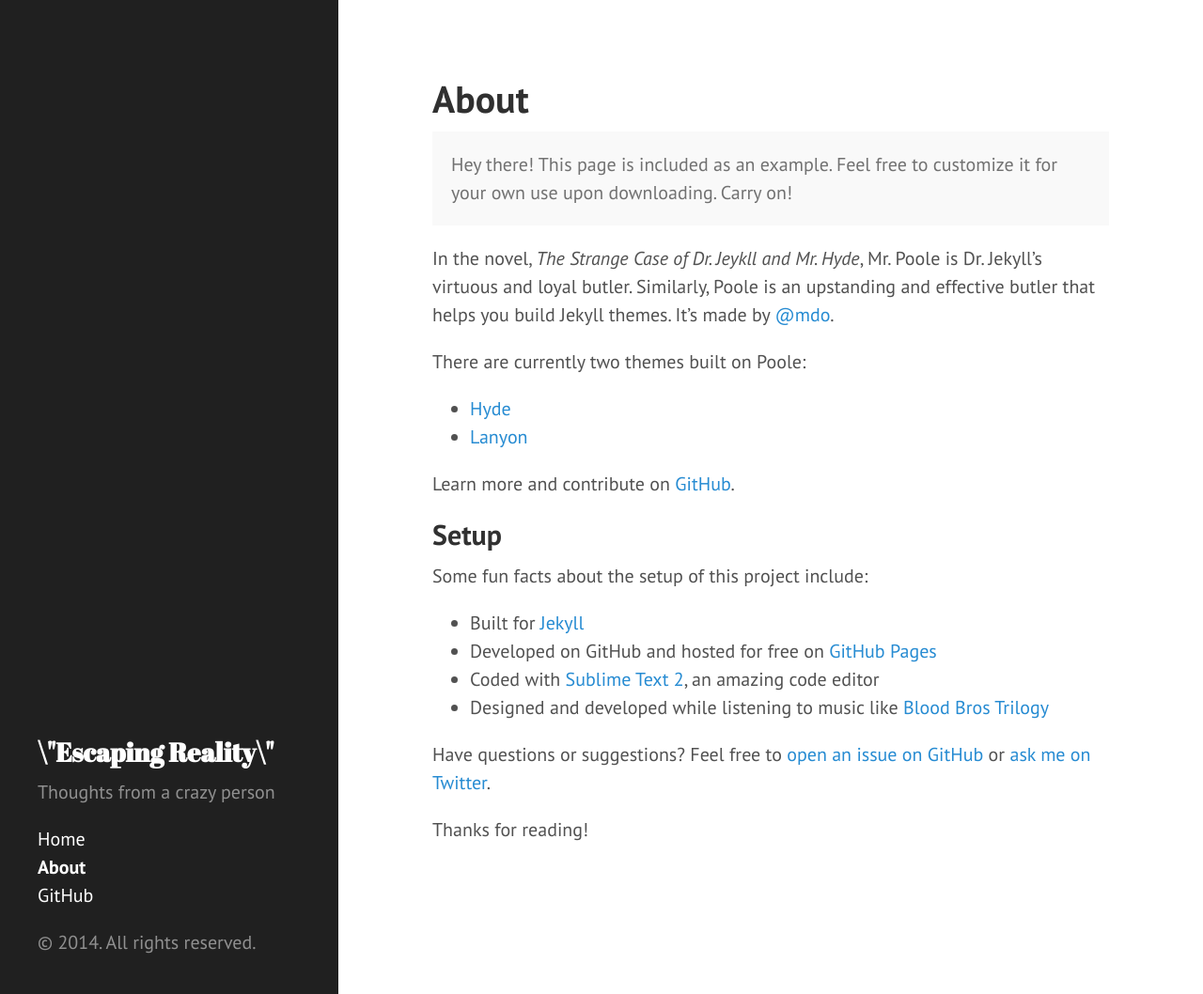
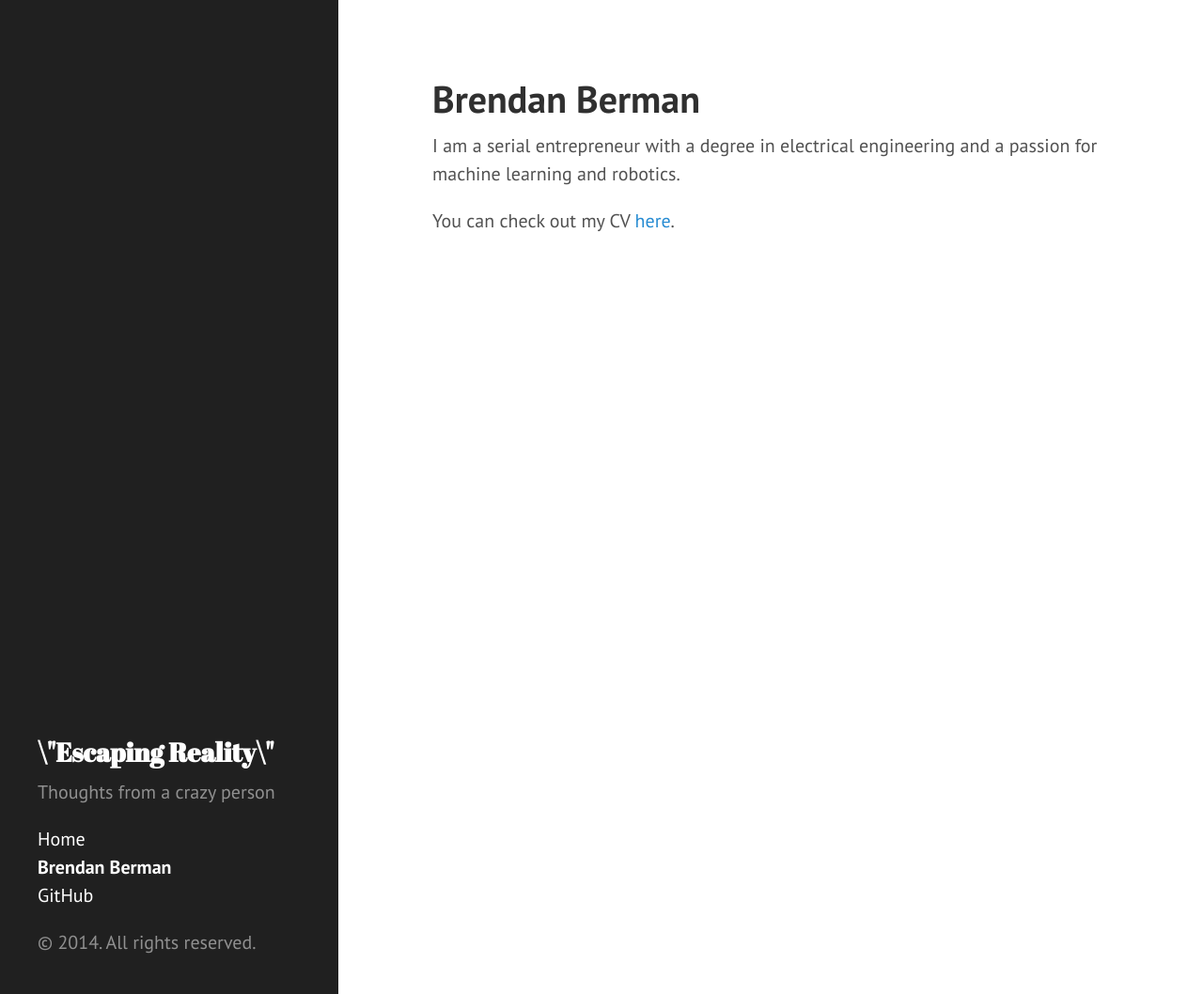
Before and after one commit to pcflmb/pcflmb.github.io, a Jekyll site: the page built from about.md, in a window 1280 px wide and 1058 px high. Shown: the whole window at 94% size. Built offline with Jekyll 4.4.1, drawn with Linux system fonts in a browser that asks for light colours; Markdown is read by kramdown in place of the engine named in the settings.

Commit message:
updated about me page

```diff
--- a/about.md
+++ b/about.md
@@ -1,30 +1,8 @@
 ---
 layout: page
-title: About
+title: Brendan Berman
 ---
 
-<p class="message">
-  Hey there! This page is included as an example. Feel free to customize it for your own use upon downloading. Carry on!
-</p>
+I am a serial entrepreneur with a degree in electrical engineering and a passion for machine learning and robotics.
 
-In the novel, *The Strange Case of Dr. Jeykll and Mr. Hyde*, Mr. Poole is Dr. Jekyll's virtuous and loyal butler. Similarly, Poole is an upstanding and effective butler that helps you build Jekyll themes. It's made by [@mdo](https://twitter.com/mdo).
-
-There are currently two themes built on Poole:
-
-* [Hyde](http://hyde.getpoole.com)
-* [Lanyon](http://lanyon.getpoole.com)
-
-Learn more and contribute on [GitHub](https://github.com/poole).
-
-## Setup
-
-Some fun facts about the setup of this project include:
-
-* Built for [Jekyll](http://jekyllrb.com)
-* Developed on GitHub and hosted for free on [GitHub Pages](https://pages.github.com)
-* Coded with [Sublime Text 2](http://sublimetext.org), an amazing code editor
-* Designed and developed while listening to music like [Blood Bros Trilogy](https://soundcloud.com/maddecent/sets/blood-bros-series)
-
-Have questions or suggestions? Feel free to [open an issue on GitHub](https://github.com/poole/issues/new) or [ask me on Twitter](https://twitter.com/mdo).
-
-Thanks for reading!
+You can check out my CV [here](http://brendan.berman.io/CV.htm).
```
Also changed, not shown: 1 other file.
